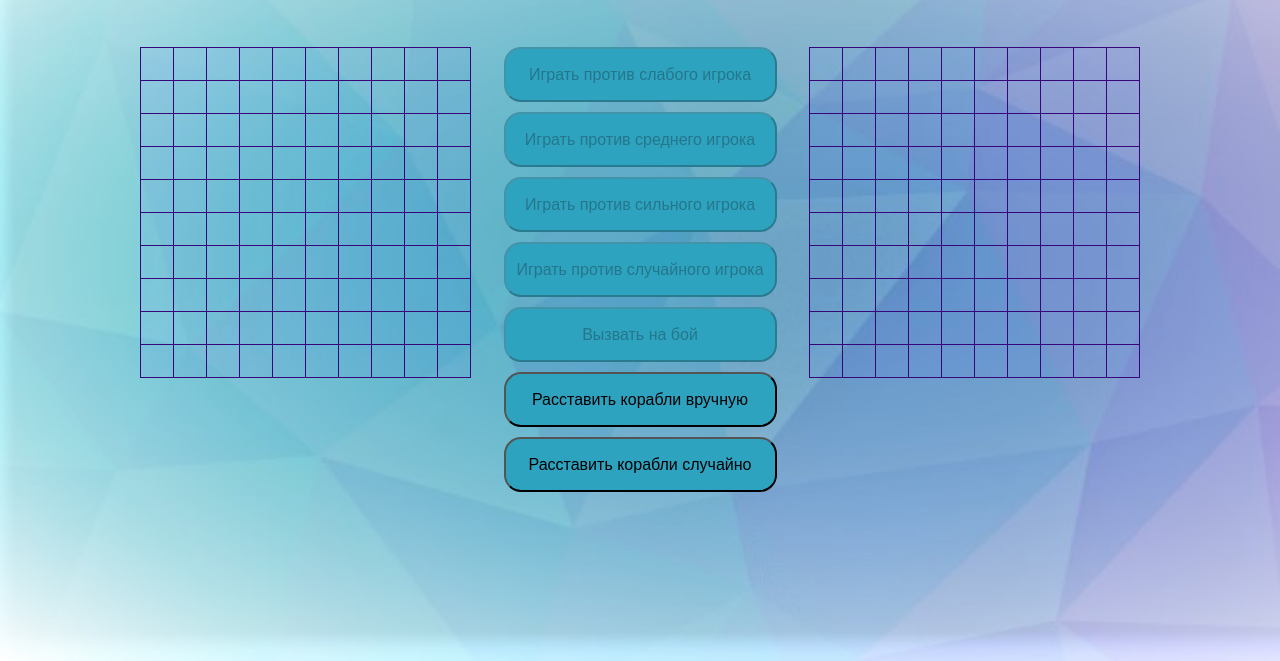
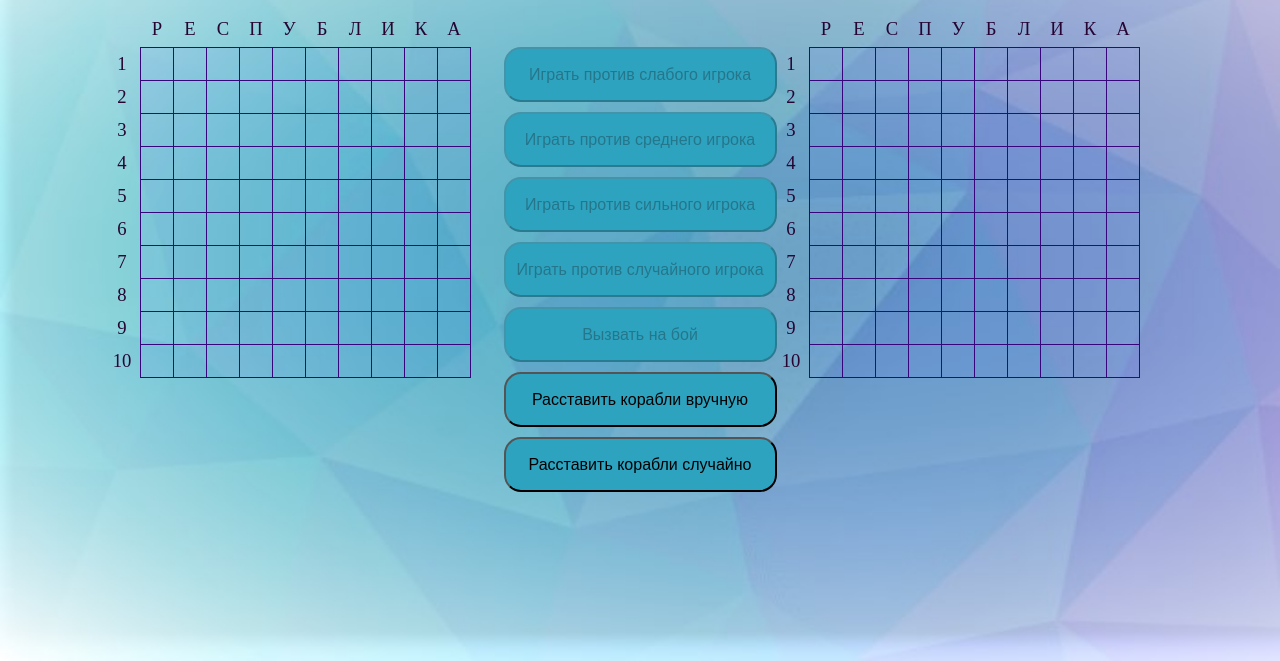
Before and after one commit to Anastasiya777111/SeaBattle, a plain HTML site: page index.html in a window 1280 px wide. Shown: the part 139-800 px from the top of the page. Drawn offline with Linux system fonts and the light colour scheme.

Commit message:
add marker

```diff
--- a/src/FieldView.js
+++ b/src/FieldView.js
@@ -3,6 +3,8 @@ class FieldView extends Field {
 table=null;
 dock=null;
 polygon=null;
+
+cells=[];
 
 constructor(){
     super();
@@ -23,6 +25,7 @@ constructor(){
     root.append(table, dock, polygon);
 
     for(let y=0; y<10; y++){
+        const row=[];
         const tr=document.createElement('tr');
 tr.classList.add('fieldOfBattle-row');
 tr.dataset.y=y;
@@ -32,8 +35,28 @@ tr.dataset.y=y;
             Object.assign(td.dataset, {x, y});
 
             tr.append(td);
+            row.push(td);
         }
-        table.append(tr)
+        table.append(tr);
+        this.cells.push(row);
+    }
+    for (let x=0; x< 10; x++){
+        const cell=this.cells[0][x]
+        const marker=document.createElement('div');
+
+        marker.classList.add('marker', 'marker-column');
+        marker.textContent="РЕСПУБЛИКА"[x]
+
+        cell.append(marker)
+    }
+    for (let y=0; y<10; y++){
+        const cell=this.cells[y][0]
+        const marker=document.createElement('div');
+
+        marker.classList.add('marker', 'marker-row');
+        marker.textContent=y+1;
+
+        cell.append(marker)
     }
 }
 }
--- a/style.css
+++ b/style.css
@@ -52,9 +52,31 @@ body {
 	background: rgba(123, 121, 255, 0.2);
 }
 
+.marker {
+	position: absolute;
+	top: 0;
+	left: 0;
+	width: 32px;
+	height: 32px;
+	display: flex;
+	flex-direction: column;
+	justify-content: center;
+	text-align: center;
+	color: rgb(38, 5, 51);
+	font-size: 14pt;
+}
+
 .fieldOfBattle-status {
 	text-align: center;
 	padding: 20px;
+}
+
+.marker-row {
+	left: -35px;
+}
+
+.marker-column {
+	top: -35px;
 }
 
 .appActions {
```
